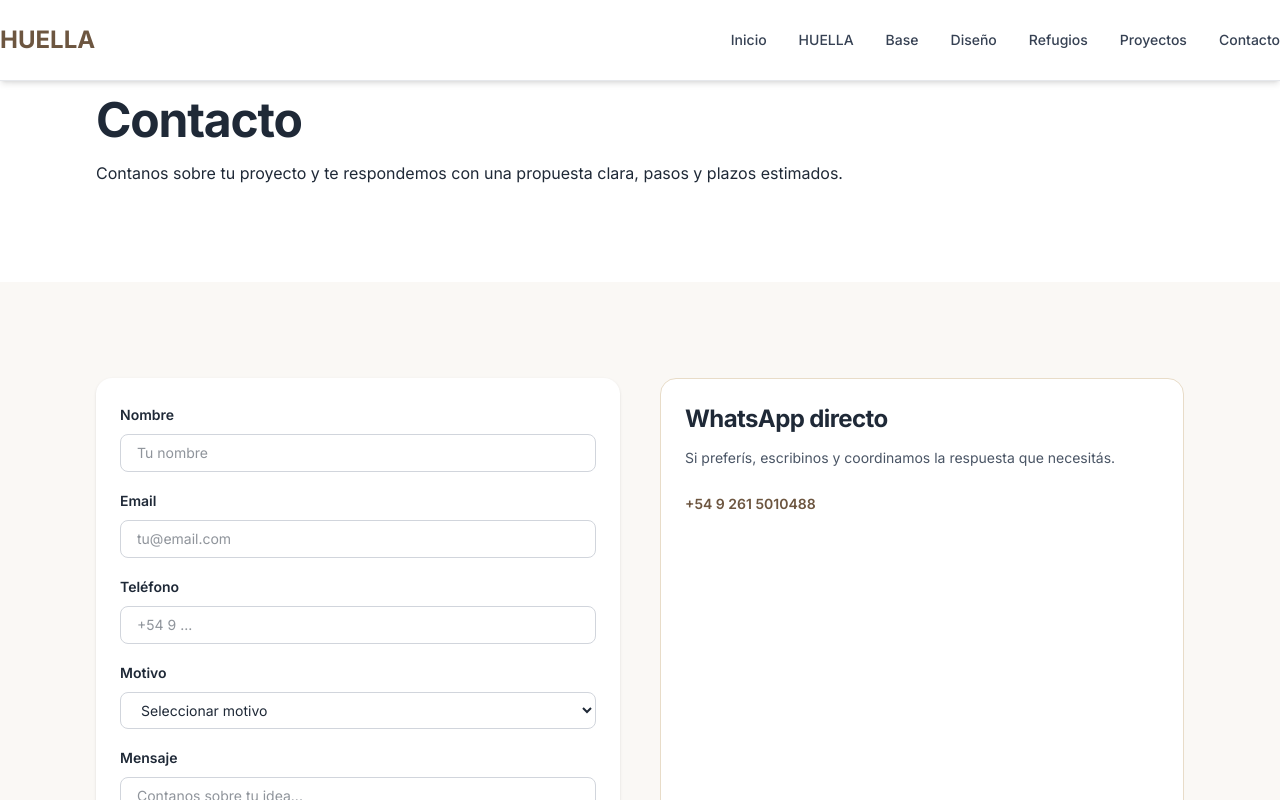
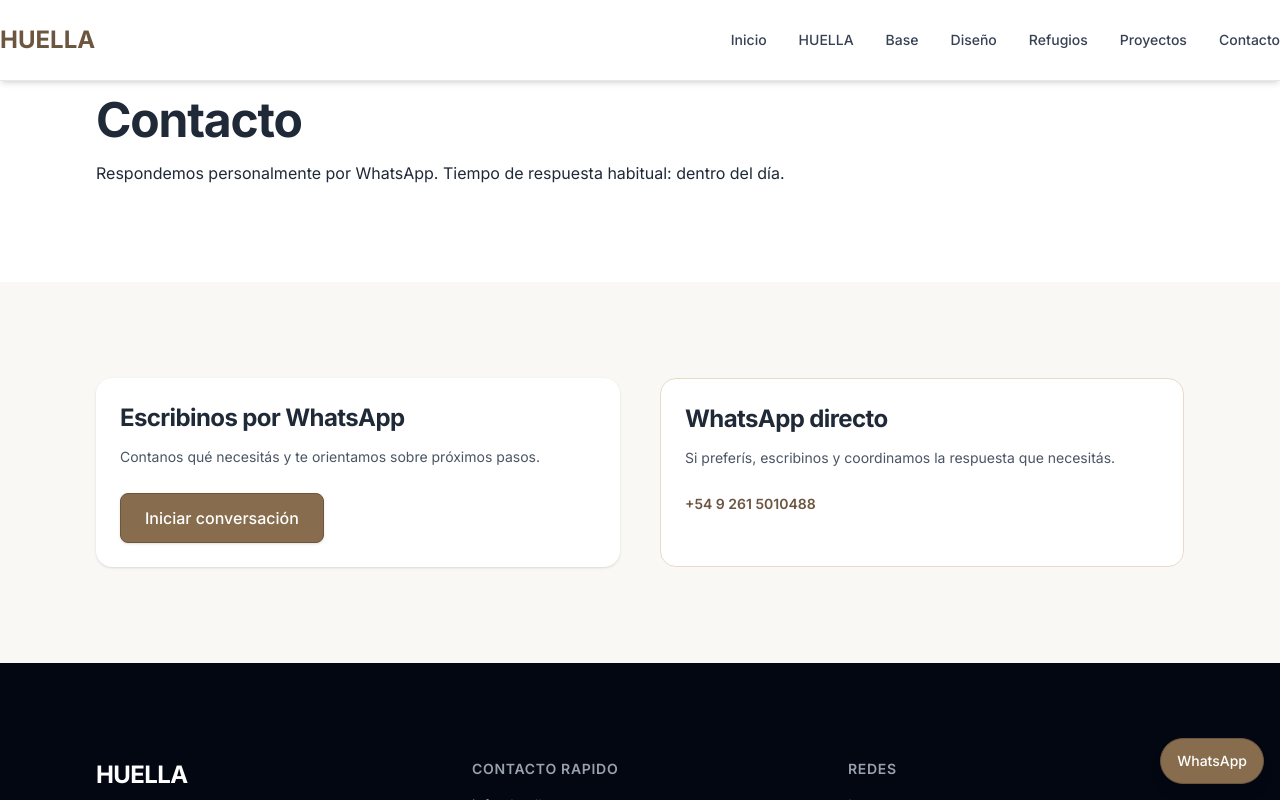
Before and after one commit to Teksi75/huella-mendoza-site, a Next.js app: page /contacto in a window 1280 px wide. Shown: the top 800 px of the page. Built offline with nearby package versions, Linux system fonts and the light colour scheme.

Commit message:
Add WhatsApp contact links and CTA messaging

```diff
--- a/app/base/page.tsx
+++ b/app/base/page.tsx
@@ -2,6 +2,7 @@ import type { Metadata } from 'next';
 import Image from 'next/image';
 import Link from 'next/link';
 import { altText } from '@/data/altText';
+import { buildWhatsAppUrl, whatsappMessages } from '@/data/contact';
 
 export const metadata: Metadata = {
   title: 'HUELLA Base – Unidades modulares',
@@ -138,13 +139,17 @@ export default function BasePage() {
               </div>
               <div>
                 <Link
-                  href="/contacto"
+                  href={buildWhatsAppUrl(whatsappMessages.base)}
+                  target="_blank"
+                  rel="noopener noreferrer"
                   className="w-full py-3 bg-primary text-white font-semibold text-center rounded-md text-lg mb-4 inline-flex justify-center"
                 >
                   Pedir presupuesto
                 </Link>
                 <Link
-                  href="/contacto"
+                  href={buildWhatsAppUrl(whatsappMessages.base)}
+                  target="_blank"
+                  rel="noopener noreferrer"
                   className="w-full py-3 border border-primary text-primary font-semibold text-center rounded-md text-lg inline-flex justify-center"
                 >
                   Consultar opciones
--- a/app/contacto/page.tsx
+++ b/app/contacto/page.tsx
@@ -1,14 +1,7 @@
-type ContactoPageProps = {
-  searchParams?: {
-    motivo?: string;
-  };
-};
+import Link from 'next/link';
+import { buildWhatsAppUrl, whatsappMessages } from '@/data/contact';
 
-export default function ContactoPage({ searchParams }: ContactoPageProps) {
-  const motivoRaw = searchParams?.motivo?.toLowerCase() ?? '';
-  const motivosValidos = new Set(['base', 'diseno', 'refugios']);
-  const motivo = motivosValidos.has(motivoRaw) ? motivoRaw : '';
-
+export default function ContactoPage() {
   return (
     <main>
       <section
@@ -18,84 +11,41 @@ export default function ContactoPage({ searchParams }: ContactoPageProps) {
         <div className="container-custom">
           <h1>Contacto</h1>
           <p className="mt-4 max-w-3xl">
-            Contanos sobre tu proyecto y te respondemos con una propuesta clara, pasos y plazos estimados.
+            Respondemos personalmente por WhatsApp. Tiempo de respuesta habitual: dentro del día.
           </p>
         </div>
       </section>
 
       <section className="section-padding bg-tierra-50">
         <div className="container-custom grid gap-10 md:grid-cols-2">
-          <form className="rounded-2xl bg-white p-6 shadow-sm">
-            <div className="grid gap-4">
-              <div>
-                <label className="text-sm font-semibold">Nombre</label>
-                <input
-                  className="mt-2 w-full rounded-lg border border-gray-300 px-4 py-2 text-sm"
-                  name="nombre"
-                  placeholder="Tu nombre"
-                  required
-                />
-              </div>
-              <div>
-                <label className="text-sm font-semibold">Email</label>
-                <input
-                  className="mt-2 w-full rounded-lg border border-gray-300 px-4 py-2 text-sm"
-                  name="email"
-                  type="email"
-                  placeholder="tu@email.com"
-                  required
-                />
-              </div>
-              <div>
-                <label className="text-sm font-semibold">Teléfono</label>
-                <input
-                  className="mt-2 w-full rounded-lg border border-gray-300 px-4 py-2 text-sm"
-                  name="telefono"
-                  placeholder="+54 9 ..."
-                />
-              </div>
-              <div>
-                <label className="text-sm font-semibold">Motivo</label>
-                <select
-                  className="mt-2 w-full rounded-lg border border-gray-300 px-4 py-2 text-sm"
-                  name="motivo"
-                  defaultValue={motivo}
-                  required
-                >
-                  <option value="" disabled>
-                    Seleccionar motivo
-                  </option>
-                  <option value="base">Base</option>
-                  <option value="diseno">Diseño</option>
-                  <option value="refugios">Refugios</option>
-                </select>
-              </div>
-              <div>
-                <label className="text-sm font-semibold">Mensaje</label>
-                <textarea
-                  className="mt-2 w-full rounded-lg border border-gray-300 px-4 py-2 text-sm"
-                  name="mensaje"
-                  rows={4}
-                  placeholder="Contanos sobre tu idea..."
-                />
-              </div>
-              <button className="btn-primary w-full">Enviar</button>
-            </div>
-          </form>
+          <div className="rounded-2xl bg-white p-6 shadow-sm">
+            <h2 className="text-2xl">Escribinos por WhatsApp</h2>
+            <p className="mt-3 text-sm text-gray-600">
+              Contanos qué necesitás y te orientamos sobre próximos pasos.
+            </p>
+            <Link
+              href={buildWhatsAppUrl(whatsappMessages.contacto)}
+              target="_blank"
+              rel="noopener noreferrer"
+              className="btn-primary mt-6 inline-flex"
+            >
+              Iniciar conversación
+            </Link>
+          </div>
 
           <div className="rounded-2xl border border-tierra-200 bg-white p-6">
             <h2 className="text-2xl">WhatsApp directo</h2>
             <p className="mt-3 text-sm text-gray-600">
               Si preferís, escribinos y coordinamos la respuesta que necesitás.
             </p>
-            <a
+            <Link
               className="mt-6 inline-flex items-center gap-2 text-sm font-semibold text-tierra-700 hover:text-tierra-900"
-              href="https://wa.me/5492615010488"
+              href={buildWhatsAppUrl(whatsappMessages.contacto)}
               target="_blank"
-              rel="noreferrer"
+              rel="noopener noreferrer"
             >
               +54 9 261 5010488
-            </a>
+            </Link>
           </div>
         </div>
       </section>
--- a/app/diseno/page.tsx
+++ b/app/diseno/page.tsx
@@ -2,6 +2,7 @@ import type { Metadata } from 'next';
 import Image from 'next/image';
 import Link from 'next/link';
 import { altText } from '@/data/altText';
+import { buildWhatsAppUrl, whatsappMessages } from '@/data/contact';
 
 export const metadata: Metadata = {
   title: 'HUELLA Diseño – Proyecto a medida',
@@ -133,7 +134,12 @@ export default function DisenoPage() {
                 </Link>
               </div>
             </div>
-            <Link href="/contacto" className="btn-secondary mt-8 inline-flex">
+            <Link
+              href={buildWhatsAppUrl(whatsappMessages.diseno)}
+              target="_blank"
+              rel="noopener noreferrer"
+              className="btn-secondary mt-8 inline-flex"
+            >
               Consultar
             </Link>
           </div>
--- a/app/layout.tsx
+++ b/app/layout.tsx
@@ -3,6 +3,7 @@ import { Inter } from "next/font/google";
 import "./globals.css";
 import Navbar from "@/components/Navbar";
 import Footer from "@/components/Footer";
+import { buildWhatsAppUrl, whatsappMessages } from "@/data/contact";
 
 const inter = Inter({ subsets: ["latin"] });
 
@@ -22,6 +23,15 @@ export default function RootLayout({
         <Navbar />
         {children}
         <Footer />
+        <a
+          href={buildWhatsAppUrl(whatsappMessages.home)}
+          target="_blank"
+          rel="noopener noreferrer"
+          aria-label="Contactar por WhatsApp"
+          className="btn-primary fixed bottom-4 right-4 z-50 inline-flex items-center justify-center rounded-full px-4 py-3 text-sm shadow-lg"
+        >
+          WhatsApp
+        </a>
       </body>
     </html>
   );
--- a/app/page.tsx
+++ b/app/page.tsx
@@ -1,6 +1,7 @@
 import Link from 'next/link';
 import { proyectos } from '@/data/proyectos';
 import { altText } from '@/data/altText';
+import { buildWhatsAppUrl, whatsappMessages } from '@/data/contact';
 
 export default function Home() {
   const projectImages = proyectos.slice(0, 6);
@@ -276,10 +277,20 @@ export default function Home() {
               </p>
             </div>
             <div className="flex flex-col gap-3 sm:flex-row">
-              <Link href="/contacto" className="btn-secondary bg-white text-tierra-700">
+              <Link
+                href={buildWhatsAppUrl(whatsappMessages.home)}
+                target="_blank"
+                rel="noopener noreferrer"
+                className="btn-secondary bg-white text-tierra-700"
+              >
                 Hablar por WhatsApp
               </Link>
-              <Link href="/contacto" className="btn-secondary bg-white text-tierra-700">
+              <Link
+                href={buildWhatsAppUrl(whatsappMessages.home)}
+                target="_blank"
+                rel="noopener noreferrer"
+                className="btn-secondary bg-white text-tierra-700"
+              >
                 Pedir presupuesto
               </Link>
             </div>
--- a/app/refugios/page.tsx
+++ b/app/refugios/page.tsx
@@ -1,5 +1,6 @@
 import type { Metadata } from 'next';
 import Link from 'next/link';
+import { buildWhatsAppUrl, whatsappMessages } from '@/data/contact';
 
 export const metadata: Metadata = {
   title: 'HUELLA Refugios – Estadías en Potrerillos',
@@ -20,7 +21,12 @@ export default function RefugiosPage() {
               <br />
               Todo resuelto para llegar, usar y volver liviano.
             </p>
-            <Link href="/contacto" className="btn-secondary mt-8 inline-flex">
+            <Link
+              href={buildWhatsAppUrl(whatsappMessages.refugios)}
+              target="_blank"
+              rel="noopener noreferrer"
+              className="btn-secondary mt-8 inline-flex"
+            >
               Consultar disponibilidad
             </Link>
           </div>
@@ -49,7 +55,12 @@ export default function RefugiosPage() {
               <li>Confirmamos disponibilidad, servicios y detalles de acceso.</li>
               <li>Coordinamos la reserva y el ingreso de forma simple.</li>
             </ol>
-            <Link href="/contacto" className="btn-secondary mt-8 inline-flex">
+            <Link
+              href={buildWhatsAppUrl(whatsappMessages.refugios)}
+              target="_blank"
+              rel="noopener noreferrer"
+              className="btn-secondary mt-8 inline-flex"
+            >
               Consultar disponibilidad
             </Link>
           </div>
--- /dev/null
+++ b/data/contact.ts
@@ -0,0 +1,13 @@
+export const WHATSAPP_NUMBER = '5492615010488';
+
+export const buildWhatsAppUrl = (message: string) =>
+  `https://wa.me/${WHATSAPP_NUMBER}?text=${encodeURIComponent(message)}`;
+
+export const whatsappMessages = {
+  base: 'Hola, quiero info sobre HUELLA Base y opciones de terminación.',
+  diseno: 'Hola, estoy evaluando un proyecto arquitectónico y quisiera orientación.',
+  refugios: 'Hola, me interesa conocer HUELLA Refugios y disponibilidad.',
+  proyectos: 'Hola, quiero consultar por proyectos y alternativas según mi necesidad.',
+  contacto: 'Hola, quisiera hacer una consulta.',
+  home: 'Hola, quisiera conocer más sobre HUELLA y sus opciones.',
+};
```
